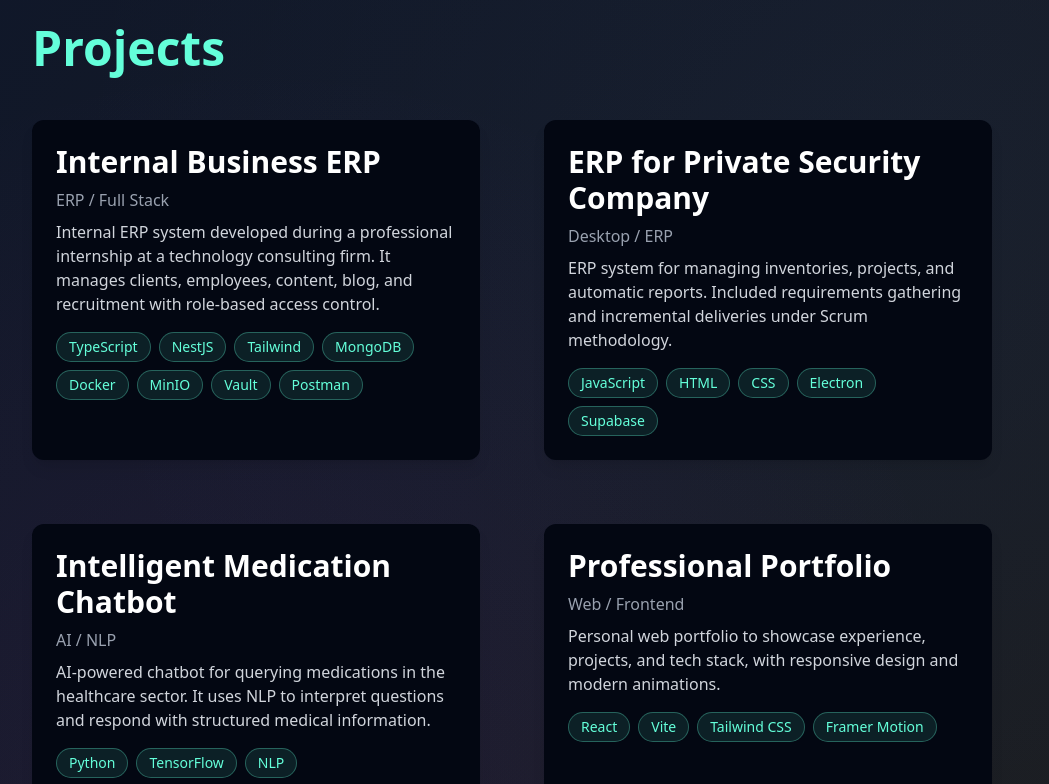
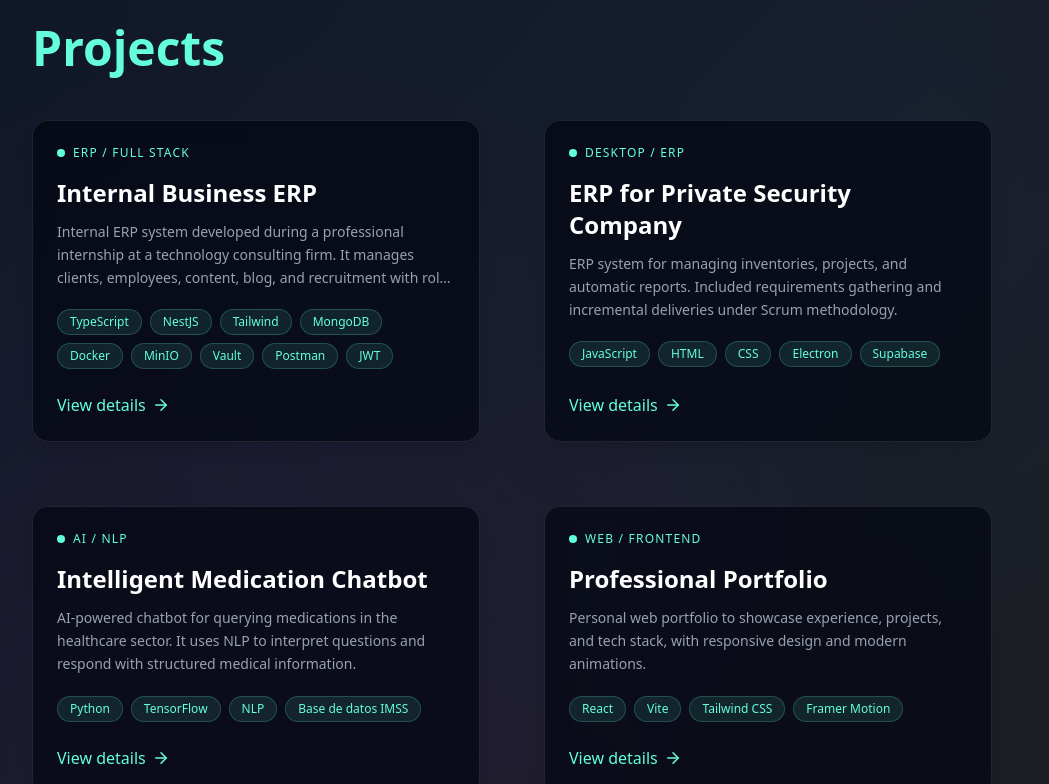
Before and after one commit to BCarreonC/Portfolio, a React (Vite) app: page / in a window 1280 px wide. Shown: the part 1640-2424 px from the top of the page, without its empty margins (128-1177 px from the left). Built offline with nearby package versions, Linux system fonts and the light colour scheme.

Commit message:
the x simbols in the proyects was changed to icon

```diff
--- a/src/components/Education.jsx
+++ b/src/components/Education.jsx
@@ -117,7 +117,6 @@ const certificaciones = [
       <div
         className={`relative z-10 max-w-5xl w-full text-center md:text-left mt-12 transition-all duration-700 ${visible ? "opacity-100 translate-y-0" : "opacity-0 translate-y-6"
           }`}
-        style={{ transitionDelay: "200ms" }}
       >
         <h2 className="text-3xl sm:text-4xl font-bold text-primary mb-8">
           {t("certifications.title")}
@@ -129,12 +128,10 @@ const certificaciones = [
         <div
           key={i}
           className={`relative z-10 bg-gray-950 bg-opacity-60 backdrop-blur-md p-5 rounded-xl shadow-md mb-6 w-full max-w-5xl
-  transition-all duration-700 transform
-  hover:-translate-y-1 hover:shadow-primary/30
-  ${visible ? "opacity-100 translate-y-0" : "opacity-0 translate-y-6"}
-`}
-
-          style={{ transitionDelay: `${300 + i * 120}ms` }}
+          transition-all duration-700 transform
+          hover:-translate-y-1 hover:shadow-primary/30
+          ${visible ? "opacity-100 translate-y-0" : "opacity-0 translate-y-6"}
+        `}
         >
           <div className="flex justify-between items-center mb-1">
             <h3 className="text-lg sm:text-xl font-semibold text-white">
--- a/src/components/Projects.jsx
+++ b/src/components/Projects.jsx
@@ -6,6 +6,7 @@ import "../i18n";
 import { Swiper, SwiperSlide } from "swiper/react";
 import { Navigation, Thumbs } from "swiper/modules";
 import { FaGithub as GitHub } from "react-icons/fa";
+import { FiArrowRight, FiEye, FiX } from "react-icons/fi";
 
 {
   /* === Importación de estilos Swiper === */
@@ -65,6 +66,7 @@ export default function Projects() {
         "MinIO",
         "Vault",
         "Postman",
+        "JWT",
       ],
       liveVisibility: true,
       liveLink: "https://elvoratec.com/",
@@ -196,30 +198,114 @@ export default function Projects() {
             <div
               key={i}
               onClick={() => setSelectedProject(proj)}
-              className={`cursor-pointer relative bg-gray-950 bg-opacity-70 backdrop-blur-md p-5 sm:p-6 rounded-xl shadow-lg transform transition-all duration-700 hover:scale-105 hover:shadow-2xl ${
-                visible
-                  ? "opacity-100 translate-y-0"
-                  : "opacity-0 translate-y-10"
-              }`}
+              className={`
+                group
+                flex
+                flex-col
+                h-full
+                cursor-pointer
+                relative
+                overflow-hidden
+                bg-gray-950/70
+                backdrop-blur-md
+                p-6
+                rounded-2xl
+                border
+                border-white/10
+                shadow-lg
+                transition-all
+                duration-500
+                hover:scale-[1.02]
+                hover:border-primary/40
+                hover:-translate-y-2
+                hover:shadow-[0_0_40px_rgba(0,255,170,0.15)]
+                ${visible ? "opacity-100 translate-y-0" : "opacity-0 translate-y-10"}
+              `}
             >
-              <h3 className="text-xl sm:text-2xl md:text-3xl font-bold text-white mb-2">
+              {/* Glow Effect */}
+              <div
+                className="
+                  absolute
+                  inset-0
+                  opacity-0
+                  group-hover:opacity-100
+                  transition-opacity
+                  duration-500
+                  bg-gradient-to-r
+                  from-primary/5
+                  to-transparent
+                  pointer-events-none
+                "
+              />
+
+              {/* Tipo de proyecto */}
+              <div className="flex items-center gap-2 mb-4 relative z-10">
+                <div className="w-2 h-2 rounded-full bg-primary" />
+
+                <span className="text-xs uppercase tracking-widest text-primary font-medium">
+                  {proj.tipo}
+                </span>
+              </div>
+
+              {/* Nombre */}
+              <h3 className="text-xl sm:text-2xl font-bold text-white mb-3 relative z-10">
                 {proj.nombre}
               </h3>
-              <p className="text-gray-400 text-sm sm:text-base mb-2">
-                {proj.tipo}
-              </p>
-              <p className="text-gray-300 text-xs sm:text-sm md:text-base mb-4">
+
+              {/* Descripción */}
+              <p className="text-gray-400 text-sm leading-relaxed mb-5 relative z-10 line-clamp-3">
                 {proj.descripcion}
               </p>
-              <div className="flex flex-wrap gap-2 justify-center md:justify-start">
-                {proj.tecnologias.map((tech, j) => (
+
+              {/* Tecnologías */}
+              <div className="flex flex-wrap gap-2 relative z-10">
+                {proj.tecnologias.slice(0, 10).map((tech, j) => (
                   <span
                     key={j}
-                    className="bg-primary/10 text-primary text-xs sm:text-sm px-3 py-1 rounded-full border border-primary/30"
+                    className="
+                    bg-primary/10
+                    text-primary
+                    text-xs
+                    px-3
+                    py-1
+                    rounded-full
+                    border
+                    border-primary/20
+                  "
                   >
                     {tech}
                   </span>
                 ))}
+
+                {proj.tecnologias.length > 10 && (
+                  <span
+                    className="
+                text-xs
+                px-3
+                py-1
+                rounded-full
+                bg-white/5
+                text-gray-400
+              "
+                  >
+                    +{proj.tecnologias.length - 6}
+                  </span>
+                )}
+              </div>
+
+              {/* Footer */}
+              <div className="mt-auto pt-6 flex items-center text-primary font-medium relative z-10">
+                <span>{t("projects.view_details")}</span>
+
+                <FiArrowRight
+                  size={18}
+                  className="
+                  ml-1.5
+                  transition-transform
+                  duration-300
+                  group-hover:translate-x-1
+                "
+                />
               </div>
             </div>
           ))}
@@ -247,9 +333,9 @@ export default function Projects() {
               onClick={() => {
                 setSelectedProject(null);
               }}
-              className="absolute top-3 right-3 text-red-500 text-2xl font-bold hover:text-red-400 cursor-pointer"
+              className="absolute top-4 right-3 text-red-500 text-2xl font-bold hover:text-red-400 hover:bg-gray-800 rounded-full w-8 h-8 flex items-center justify-center cursor-pointer"
             >
-              &times;
+              <FiX size={24} />
             </button>
 
             <h3 className="text-2xl sm:text-3xl font-bold text-white mb-2">
@@ -423,9 +509,30 @@ export default function Projects() {
             {/* Botón cerrar */}
             <button
               onClick={() => setFullscreenImage(null)}
-              className="absolute -top-10 right-0 text-red-500 text-3xl hover:text-red-400 cursor-pointer z-50 transform transition"
+              className="
+              absolute
+              -top-14
+              -right-14
+              w-12
+              h-12
+              flex
+              items-center
+              justify-center
+              rounded-full
+              bg-black/60
+              backdrop-blur-md
+              border
+              border-white/10
+              text-white
+              hover:bg-red-500
+              hover:border-red-500
+              hover:cursor-pointer
+              transition-all
+              duration-300
+              z-50
+            "
             >
-              &times;
+              <FiX size={24} />
             </button>
 
             {/* Imagen */}
--- a/src/i18n/en.json
+++ b/src/i18n/en.json
@@ -36,6 +36,7 @@
     "title": "Projects",
     "button1": "View project",
     "button2": "View code",
+    "view_details": "View details",
     "no_images": "No images available for this project.",
     "demo_unavailable": "Demo not available.",
     "code_unavailable": "Code not available.",
--- a/src/i18n/es.json
+++ b/src/i18n/es.json
@@ -36,6 +36,7 @@
     "title": "Proyectos",
     "button1": "Ver proyecto",
     "button2": "Ver código",
+    "view_details": "Ver detalles",
     "no_images": "No hay imágenes disponibles para este proyecto.",
     "demo_unavailable": "Demo no disponible.",
     "code_unavailable": "Código no disponible.",
@@ -101,7 +102,7 @@
       "description": "Fundamentos de computación en la nube, servicios principales de AWS, arquitectura cloud, seguridad y buenas prácticas para entornos empresariales."
     },
     "1": {
-      "name": "Visualización de Datos con Python -UAQ",
+      "name": "Visualización de Datos con Python - UAQ",
       "date": "Finalizado en 2024",
       "description": "Análisis y visualización de datos utilizando Python para interpretación de información y apoyo a la toma de decisiones."
     },
```
Also changed, not shown: 1 other file (tests, documents, lock files or other folders).
